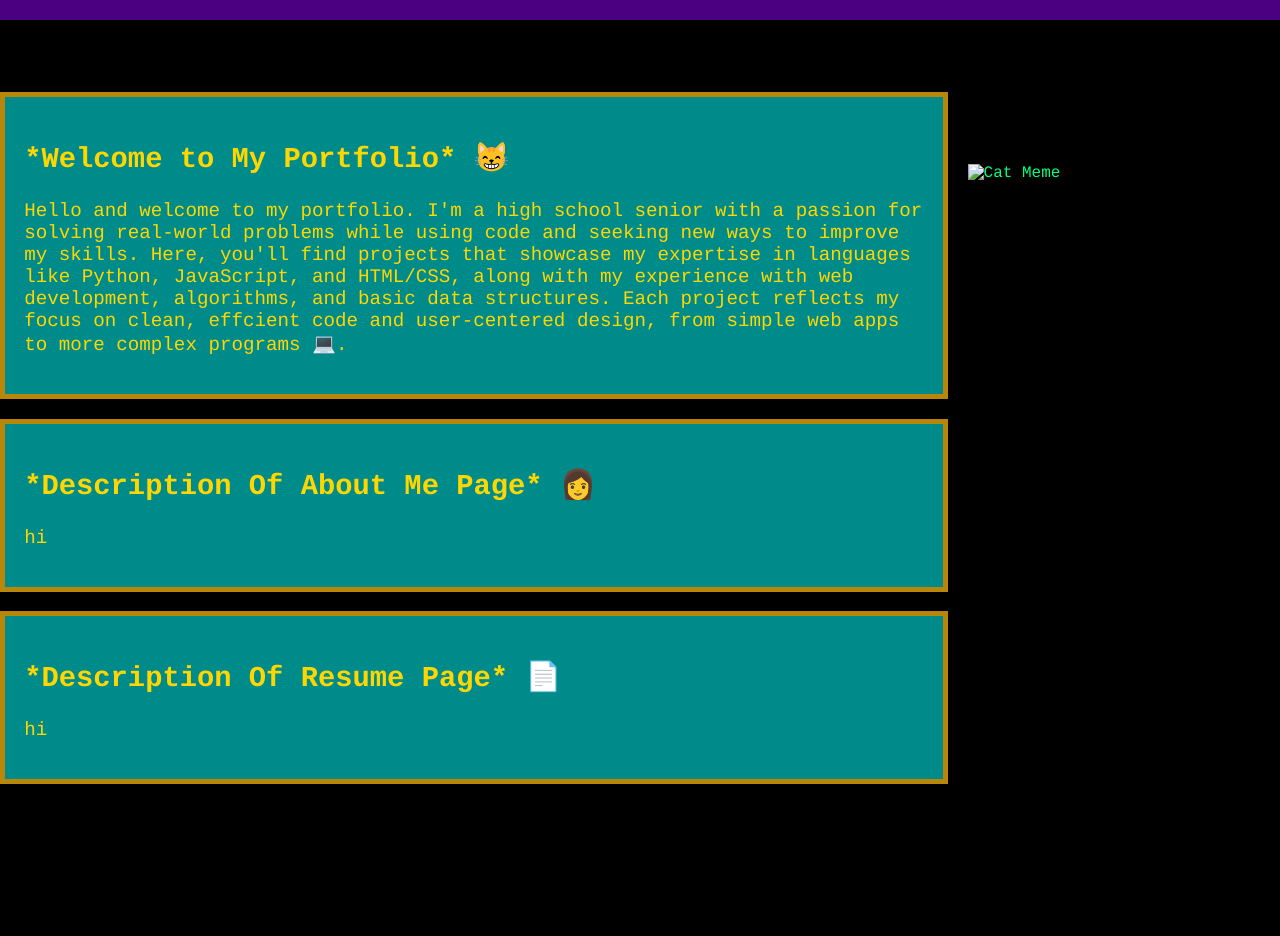
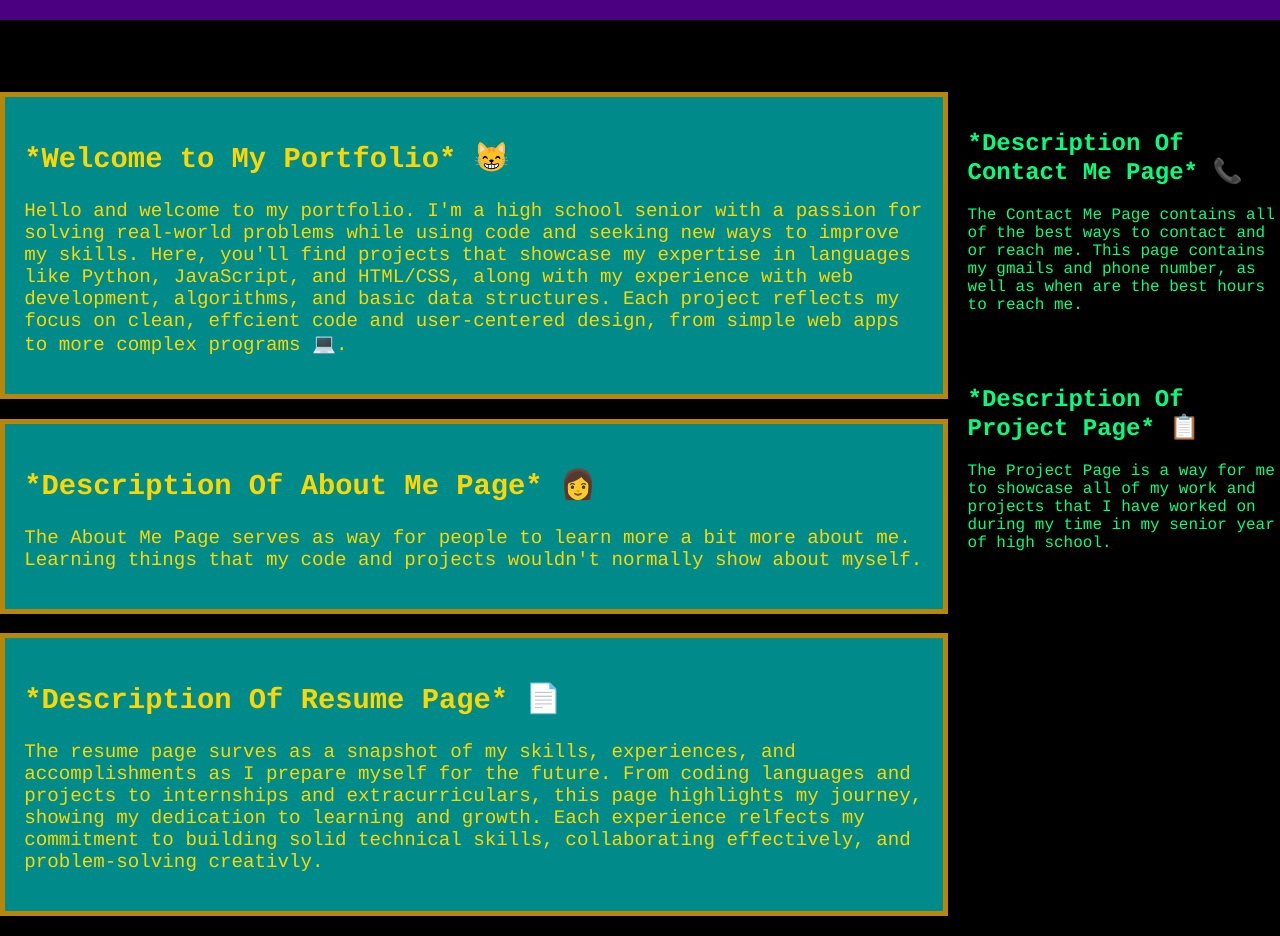
Before and after one commit to SkyleenC/portfolio, a plain HTML site: page index.html in a window 1280 px wide. Shown: the part 300-1236 px from the top of the page. Before the commit the page ends 1104 px from the top, so only its background shows below. Drawn offline with Linux system fonts and the light colour scheme.

Commit message:
Update index.html

```diff
--- a/index.html
+++ b/index.html
@@ -21,26 +21,31 @@
   <br>
   <br>
   <br>
-  <div class="left">
+<div class="left">
     <h2><b>*Welcome to My Portfolio* &#128568</b></h2>
     <p>Hello and welcome to my portfolio. I'm a high school senior with a passion for solving real-world problems while using code and seeking new ways to improve my skills. Here, you'll find projects that showcase my expertise in languages like Python, JavaScript, and HTML/CSS, along with my experience with web development, algorithms, and basic data structures. Each project reflects my focus on clean, effcient code and user-centered design, from simple web apps to more complex programs &#128187.</p>
   </div>
   <br>
+  <div class="right">
+    <h2><b>*Description Of Contact Me Page* &#128222</b></h2>
+    <p>The Contact Me Page contains all of the best ways to contact and or reach me. This page contains my gmails and phone number, as well as when are the best hours to reach me.</p>
+  </div>
   <br>
   <div class="left">
     <h2><b>*Description Of About Me Page* &#128105</b></h2>
-    <p>hi</p>
+    <p>The About Me Page serves as way for people to learn more a bit more about me. Learning things that my code and projects wouldn't normally show about myself.</p>
   </div>
   <br>
+  <div class="right">
+    <h2><b>*Description Of Project Page* &#128203</b></h2>
+    <p>The Project Page is a way for me to showcase all of my work and projects that I have worked on during my time in my senior year of high school.</p>
+  </div>
   <br>
   <div class="left">
     <h2><b>*Description Of Resume Page* &#128196</b></h2>
-    <p>hi</p>
+    <p>The resume page surves as a snapshot of my skills, experiences, and accomplishments as I prepare myself for the future. From coding languages and projects to internships and extracurriculars, this page highlights my journey, showing my dedication to learning and growth. Each experience relfects my commitment to building solid technical skills, collaborating effectively, and problem-solving creativly.</p>
   </div>
-  <div id="imgCat">
-  <img scr="https://img.freepik.com/free-vector/simple-vibing-cat-square-meme_742173-4493.jpg" alt="Cat Meme">
-  </div>
-
+  <br>
 
 
 
```
